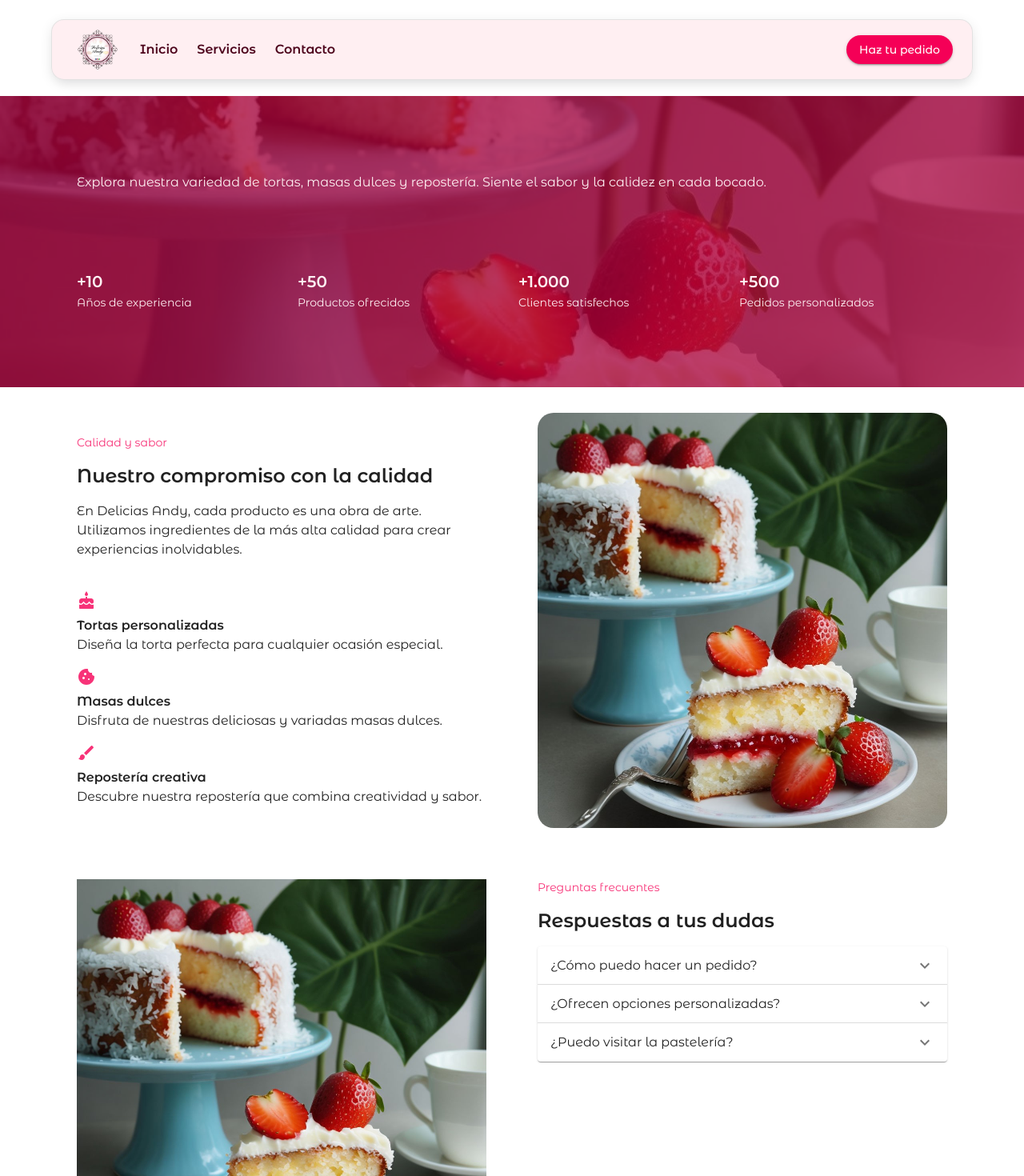
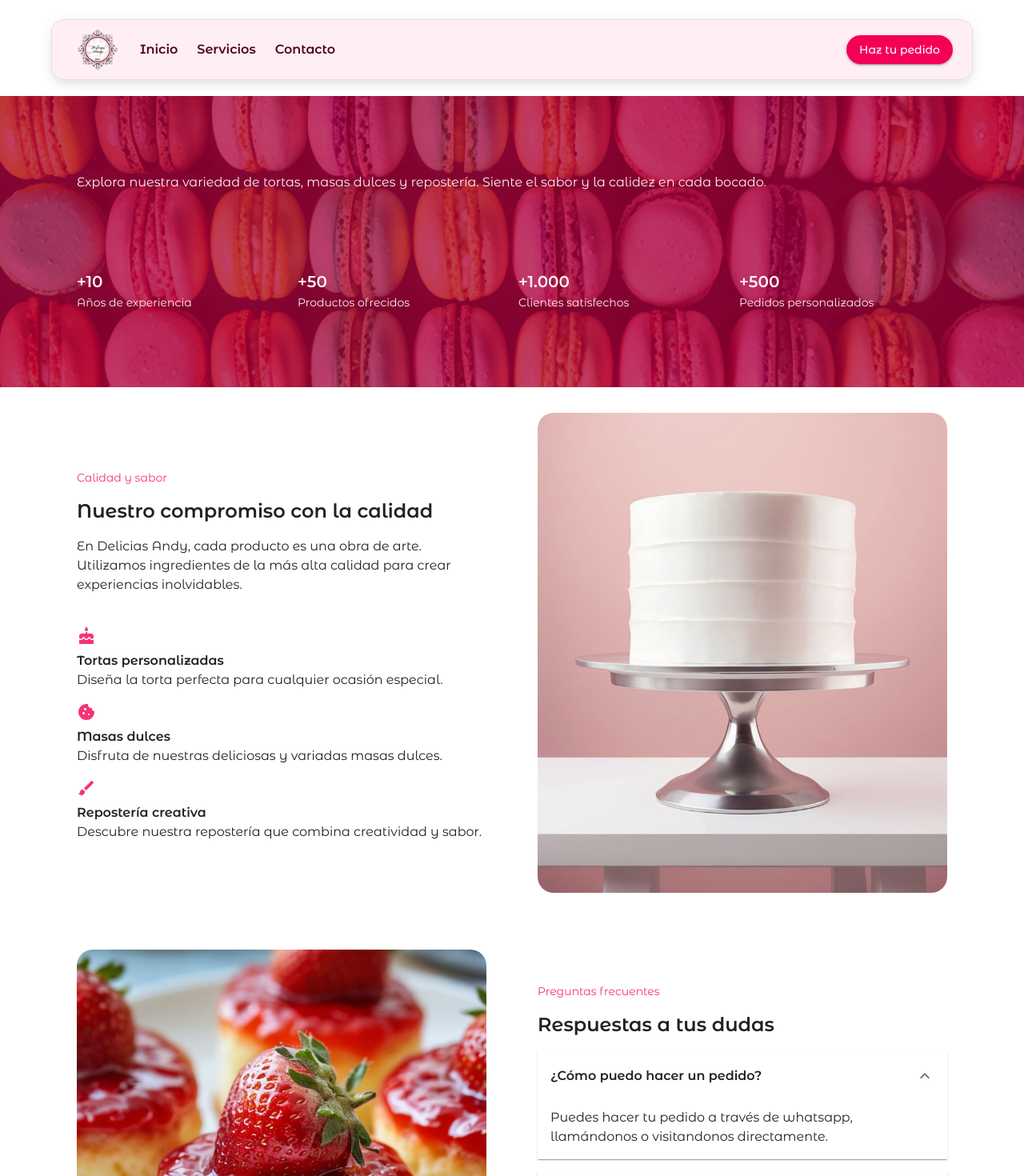
Before and after one commit to DOF1109/delicias-andy, a Next.js app: page /services in a window 1280 px wide. Shown: the top 1470 px of the page at 80% size. Built offline with nearby package versions, Linux system fonts and the light colour scheme; what @mui/material-nextjs would draw is missing.

Commit message:
Images replaced

```diff
--- a/src/components/layout/Header.jsx
+++ b/src/components/layout/Header.jsx
@@ -11,7 +11,6 @@ const {
   IconButton,
   MenuItem,
   Drawer,
-  Divider,
   useMediaQuery,
 } = require("@mui/material");
 import MenuRoundedIcon from "@mui/icons-material/MenuRounded";
@@ -169,7 +168,6 @@ const Header = () => {
                     Contacto
                   </MenuItem>
                 </Link>
-                <Divider />
                 <MenuItem>
                   <Link
                     href="/"
--- a/src/components/layout/HomeBuy.jsx
+++ b/src/components/layout/HomeBuy.jsx
@@ -5,7 +5,7 @@ import AppleIcon from "@mui/icons-material/Apple";
 import CakeIcon from "@mui/icons-material/Cake";
 import StyleIcon from "@mui/icons-material/Style";
 import EmojiEmotionsIcon from "@mui/icons-material/EmojiEmotions";
-import cake1 from "@/../public/assets/images/cake1.jpeg";
+import cake from "@/../public/assets/images/cake3.jpg";
 import Image from "next/image";
 import ShoppingCartIcon from "@mui/icons-material/ShoppingCart";
 
@@ -68,7 +68,7 @@ const HomeBuy = () => {
       </Grid2>
       <Grid2 size={{ xs: 12, md: 4 }} display={{ xs: "none", md: "flex" }}>
         <Image
-          src={cake1}
+          src={cake}
           alt="Torta"
           style={{
             width: "100%",
--- a/src/components/layout/ServicesBanner.jsx
+++ b/src/components/layout/ServicesBanner.jsx
@@ -1,8 +1,15 @@
 "use client";
 
-import { Box, Container, Grid2, Typography, alpha, useTheme } from "@mui/material";
+import {
+  Box,
+  Container,
+  Grid2,
+  Typography,
+  alpha,
+  useTheme,
+} from "@mui/material";
 import Image from "next/image";
-import cake1 from "@/../public/assets/images/cake1.jpeg";
+import cake from "@/../public/assets/images/cake8.jpeg";
 
 const ServicesBanner = () => {
   const theme = useTheme();
@@ -17,7 +24,7 @@ const ServicesBanner = () => {
       }}
     >
       <Image
-        src={cake1}
+        src={cake}
         alt="Torta de fondo"
         style={{
           width: "100%",
@@ -37,8 +44,8 @@ const ServicesBanner = () => {
           px={4}
         >
           <Typography>
-            Explora nuestra variedad de tortas, masas dulces y repostería. Siente
-            el sabor y la calidez en cada bocado.
+            Explora nuestra variedad de tortas, masas dulces y repostería.
+            Siente el sabor y la calidez en cada bocado.
           </Typography>
           <Grid2 container spacing={2}>
             <Grid2 size={{ xs: 12, sm: 6, md: 3 }}>
--- a/src/components/layout/ServicesFAQ.jsx
+++ b/src/components/layout/ServicesFAQ.jsx
@@ -1,32 +1,49 @@
-"use client"
+"use client";
 
-import Image from "next/image"
-import cake1 from "@/../public/assets/images/cake1.jpeg"
+import Image from "next/image";
+import cake from "@/../public/assets/images/cake4.jpeg";
 
-const { Container, Grid2, Box, Typography, useTheme, Accordion, AccordionSummary, AccordionDetails } = require("@mui/material")
-import ExpandMoreIcon from '@mui/icons-material/ExpandMore';
+const {
+  Container,
+  Grid2,
+  Box,
+  Typography,
+  useTheme,
+  Accordion,
+  AccordionSummary,
+  AccordionDetails,
+} = require("@mui/material");
+import ExpandMoreIcon from "@mui/icons-material/ExpandMore";
 
 const ServicesFAQ = () => {
-    const theme = useTheme()
+  const theme = useTheme();
 
   return (
     <Container component="section">
       <Grid2 container>
-                <Grid2 size={{xs:12, md:6}} display={{xs:"none", md:"block"}} p={4}>
+        <Grid2
+          size={{ xs: 12, md: 6 }}
+          display={{ xs: "none", md: "block" }}
+          p={4}
+        >
           <Image
-                        src={cake1}
+            src={cake}
             alt="Imágen de preguntas"
             style={{
+              borderRadius: "20px",
+              height: "100%",
+              maxHeight: "600px",
+              objectFit: "cover",
               width: "100%",
-                            height: "auto"
             }}
           />
         </Grid2>
-                <Grid2 size={{xs:12, md:6}} p={4}>
+        <Grid2 size={{ xs: 12, md: 6 }} p={4}>
           <Box
             sx={{
               display: "flex",
               flexDirection: "column",
+              height: "100%",
               justifyContent: "center",
               gap: 2,
             }}
@@ -38,51 +55,54 @@ const ServicesFAQ = () => {
               Respuestas a tus dudas
             </Typography>
             <Box>
-                            <Accordion>
+              <Accordion defaultExpanded>
                 <AccordionSummary
-                                    expandIcon={<ExpandMoreIcon/>}
+                  expandIcon={<ExpandMoreIcon />}
                   aria-controls="panel1-content"
                   id="panel1-header"
                 >
-                                    <Typography component="span">
+                  <Typography component="span" fontWeight={600}>
                     ¿Cómo puedo hacer un pedido?
                   </Typography>
                 </AccordionSummary>
                 <AccordionDetails>
                   <Typography>
-                                        Puedes hacer tu pedido a través de whatsapp, llamándonos o visitandonos directamente.
+                    Puedes hacer tu pedido a través de whatsapp, llamándonos o
+                    visitandonos directamente.
                   </Typography>
                 </AccordionDetails>
               </Accordion>
-                            <Accordion>
+              <Accordion defaultExpanded>
                 <AccordionSummary
-                                    expandIcon={<ExpandMoreIcon/>}
+                  expandIcon={<ExpandMoreIcon />}
                   aria-controls="panel2-content"
                   id="panel2-header"
                 >
-                                    <Typography component="span">
+                  <Typography component="span" fontWeight={600}>
                     ¿Ofrecen opciones personalizadas?
                   </Typography>
                 </AccordionSummary>
                 <AccordionDetails>
                   <Typography>
-                                        Sí, podemos personalizar tortas y repostería según tus preferencias.
+                    Sí, podemos personalizar tortas y repostería según tus
+                    preferencias.
                   </Typography>
                 </AccordionDetails>
               </Accordion>
-                            <Accordion>
+              <Accordion defaultExpanded>
                 <AccordionSummary
-                                    expandIcon={<ExpandMoreIcon/>}
+                  expandIcon={<ExpandMoreIcon />}
                   aria-controls="panel3-content"
                   id="panel3-header"
                 >
-                                    <Typography component="span">
+                  <Typography component="span" fontWeight={600}>
                     ¿Puedo visitar la pastelería?
                   </Typography>
                 </AccordionSummary>
                 <AccordionDetails>
                   <Typography>
-                                        ¡Claro! Nos encantaría recibirte y mostrarte nuestras delicias.
+                    ¡Claro! Nos encantaría recibirte y mostrarte nuestras
+                    delicias.
                   </Typography>
                 </AccordionDetails>
               </Accordion>
@@ -91,7 +111,7 @@ const ServicesFAQ = () => {
         </Grid2>
       </Grid2>
     </Container>
-    )
-}
+  );
+};
 
-export default ServicesFAQ
+export default ServicesFAQ;
--- a/src/components/layout/ServicesQuality.jsx
+++ b/src/components/layout/ServicesQuality.jsx
@@ -2,12 +2,18 @@
 
 import CustomItem from "../common/CustomItem";
 
-const { Grid2, Box, Typography, useTheme, Container } = require("@mui/material");
+const {
+  Grid2,
+  Box,
+  Typography,
+  useTheme,
+  Container,
+} = require("@mui/material");
 import CakeIcon from "@mui/icons-material/Cake";
 import CookieIcon from "@mui/icons-material/Cookie";
 import BrushIcon from "@mui/icons-material/Brush";
 
-import cake1 from "@/../public/assets/images/cake1.jpeg";
+import cake from "@/../public/assets/images/cake5.jpeg";
 import Image from "next/image";
 
 const ServicesQuality = () => {
@@ -43,7 +49,9 @@ const ServicesQuality = () => {
               description="Diseña la torta perfecta para cualquier ocasión especial."
             />
             <CustomItem
-              icon={<CookieIcon sx={{ color: theme.palette.secondary.light }} />}
+              icon={
+                <CookieIcon sx={{ color: theme.palette.secondary.light }} />
+              }
               title="Masas dulces"
               description="Disfruta de nuestras deliciosas y variadas masas dulces."
             />
@@ -56,11 +64,12 @@ const ServicesQuality = () => {
         </Grid2>
         <Grid2 size={{ xs: 12, md: 6 }} p={4}>
           <Image
-            src={cake1}
+            src={cake}
             alt="Torta de calidad"
             style={{
               borderRadius: "20px",
               height: "100%",
+              maxHeight: "600px",
               objectFit: "cover",
               width: "100%",
             }}
```
Also changed, not shown: src/components/common/CustomCard.jsx (+2 -9 lines), src/components/layout/HomeBanner.jsx (+5 -5 lines), src/components/layout/HomeCategories.jsx (+10 -7 lines), public/assets/images/cake8.jpeg. Lines whose indentation alone changed are shown as unchanged.
